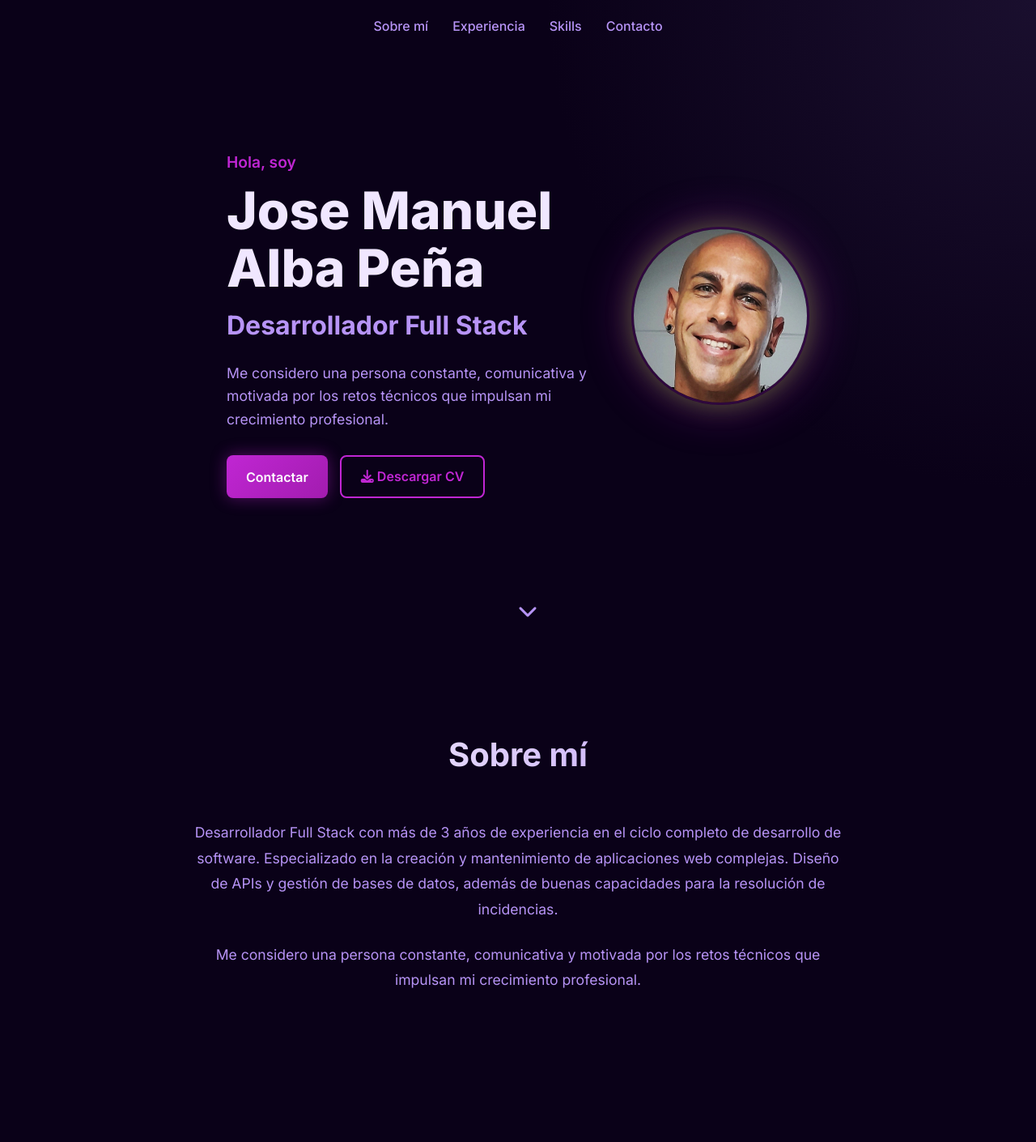
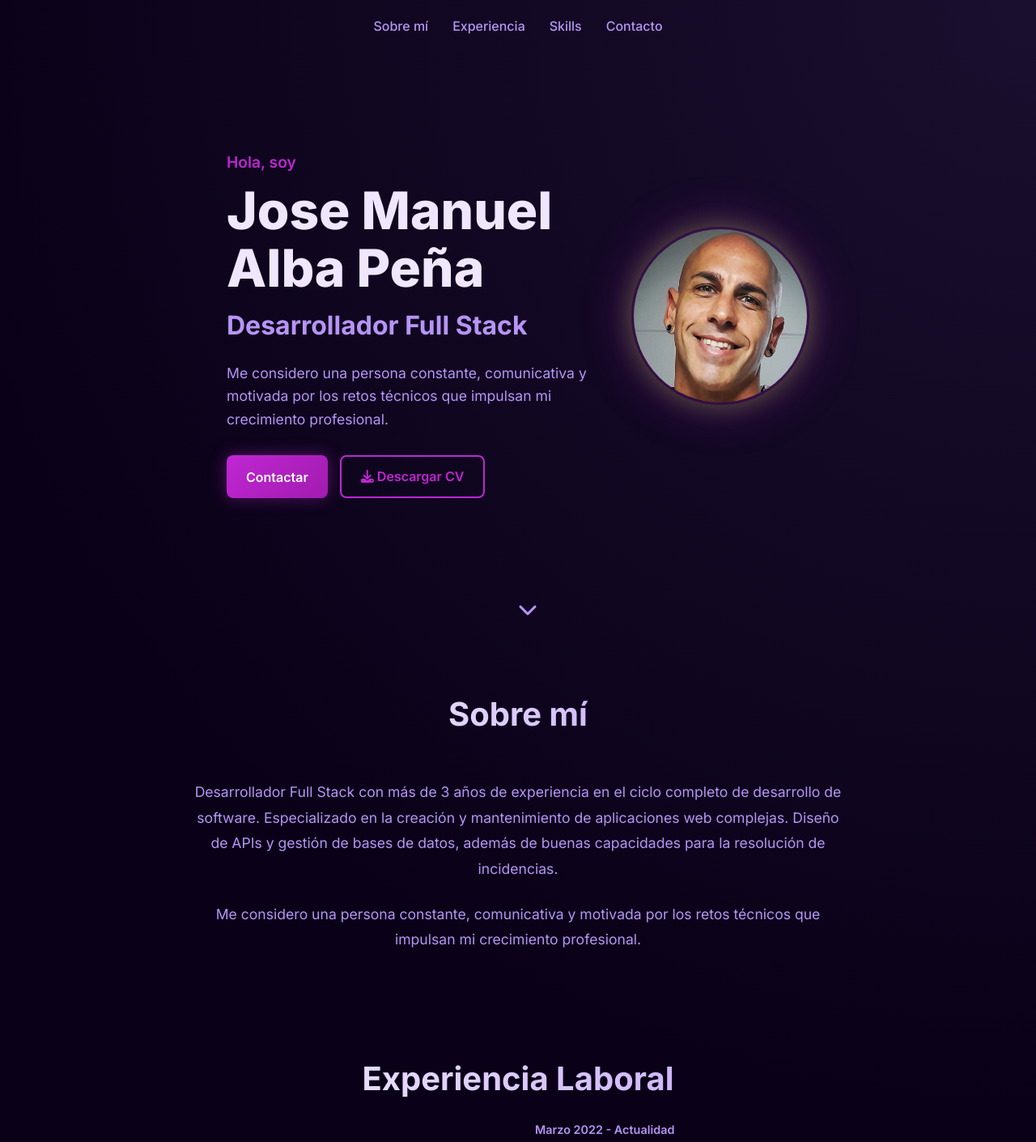
Before and after one commit to dawnrock/JMAPCV, a React (Vite) app: page / in a window 1280 px wide. Shown: the top 1410 px of the page at 81% size. Built offline with nearby package versions, Linux system fonts and the light colour scheme.

Commit message:
feat: Implement comprehensive styling for the CV application.

```diff
--- a/src/App.css
+++ b/src/App.css
@@ -30,6 +30,7 @@ body {
   margin: 0;
   padding: 0;
   width: 100%;
+  background: radial-gradient(circle at top right, #1a0f2e 0%, #0a0118 40%);
 }
 
 .app-container {
@@ -47,7 +48,7 @@ body {
 }
 
 .section-padding {
-  padding: 100px 0;
+  padding: 50px 0;
 }
 
 h1,
@@ -119,8 +120,7 @@ h5 {
   align-items: center;
   justify-content: center;
   position: relative;
-  padding: 100px 20px;
-  background: radial-gradient(circle at top right, #1a0f2e 0%, #0a0118 40%);
+  padding: 0 20px;
 }
 
 .hero-content {
@@ -405,7 +405,8 @@ h5 {
 /* Contact */
 .contact-section {
   text-align: center;
-  background: linear-gradient(to top, #0a0118, #1a0f2e);
+  margin-top: 16px;
+  background: linear-gradient(to bottom, #0a0118, #1a0f2e);
 }
 
 .contact-container h2 {
@@ -445,10 +446,6 @@ h5 {
 @media (max-width: 768px) {
   .about-container {
     margin-bottom: none;
-  }
-
-  .hero-section {
-    padding: 16px 20px;
   }
 
   .hero-content {
```
